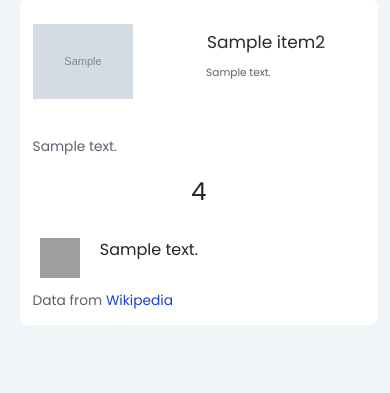
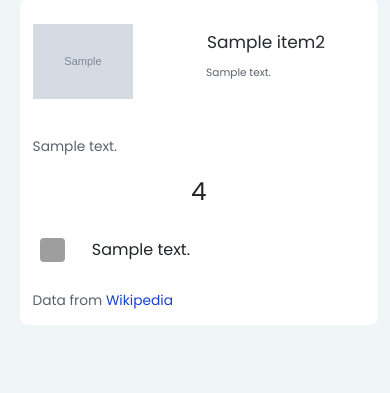
Before and after one commit to BinayakJha/search-engine, a Django app: template core/templates/core/search.html in a window 390 px wide; the page is wider, and only the part inside the window is pictured. Shown: the part 451-844 px from the top of that part. Run offline with Django 3.2, Linux system fonts and the light colour scheme; the template is opened without the code that fills it: most values are stand-ins (such as "Sample title", 1, 10 or a date in 2020); grey boxes marked "Sample" are stand-in pictures; grey boxes are pictures that could not be loaded.

Commit message:
ui changes and search bar responsiveness

```diff
--- a/core/templates/core/search.html
+++ b/core/templates/core/search.html
@@ -428,7 +428,7 @@
     <br>
     <div class="rating" style="display:flex;padding:0px 20px;">
 
-        <img src="{{ item2.rating_image }}" alt="🌐" style="width:40px;height: 40px;">
+        <img src="{{ item2.rating_image }}" alt="🌐" class="favicon" >
         <!-- rating -->
         <p style='padding:0px 20px;'>{{ item2.rating_text }}</p>
     </div>
```
